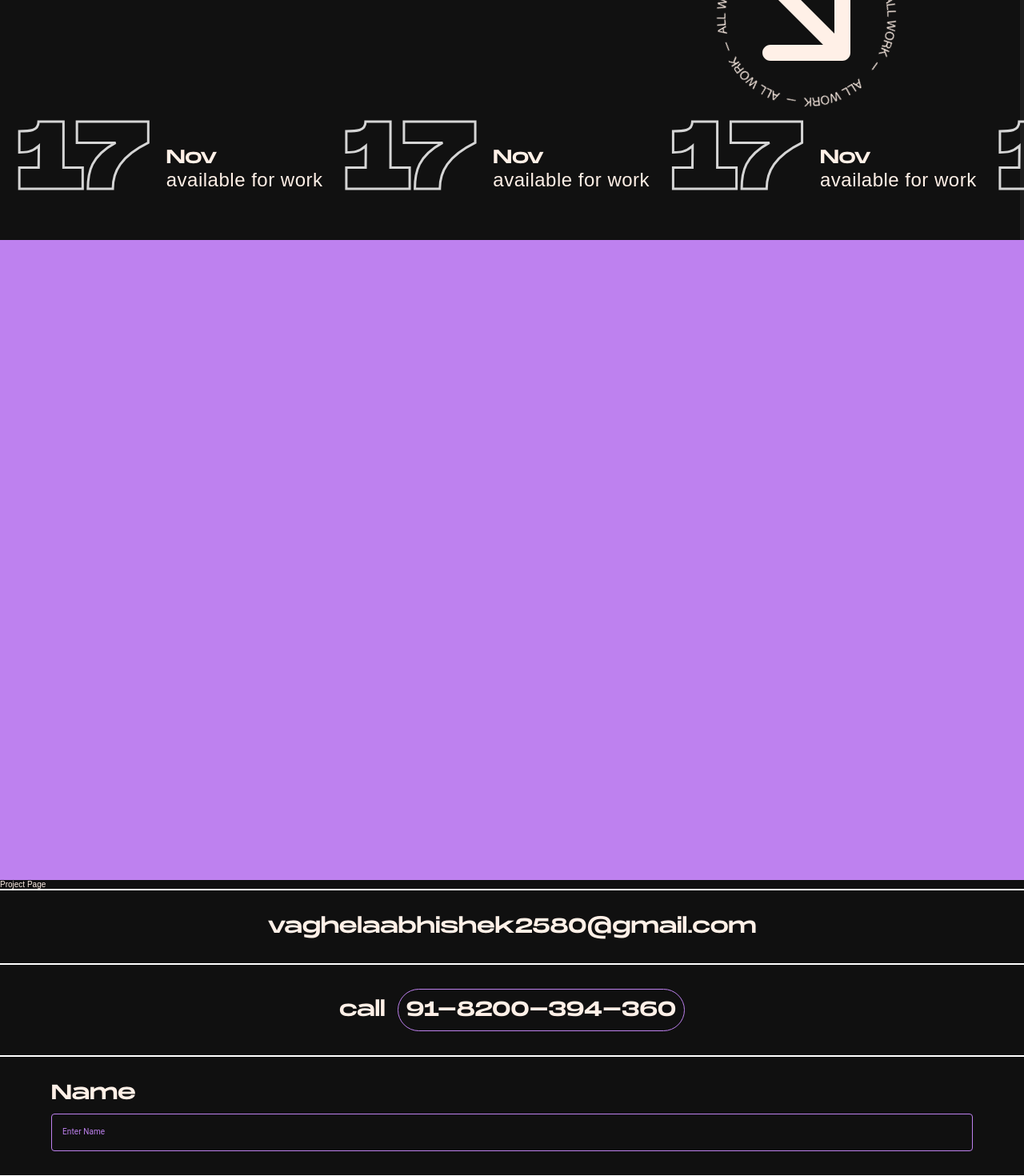
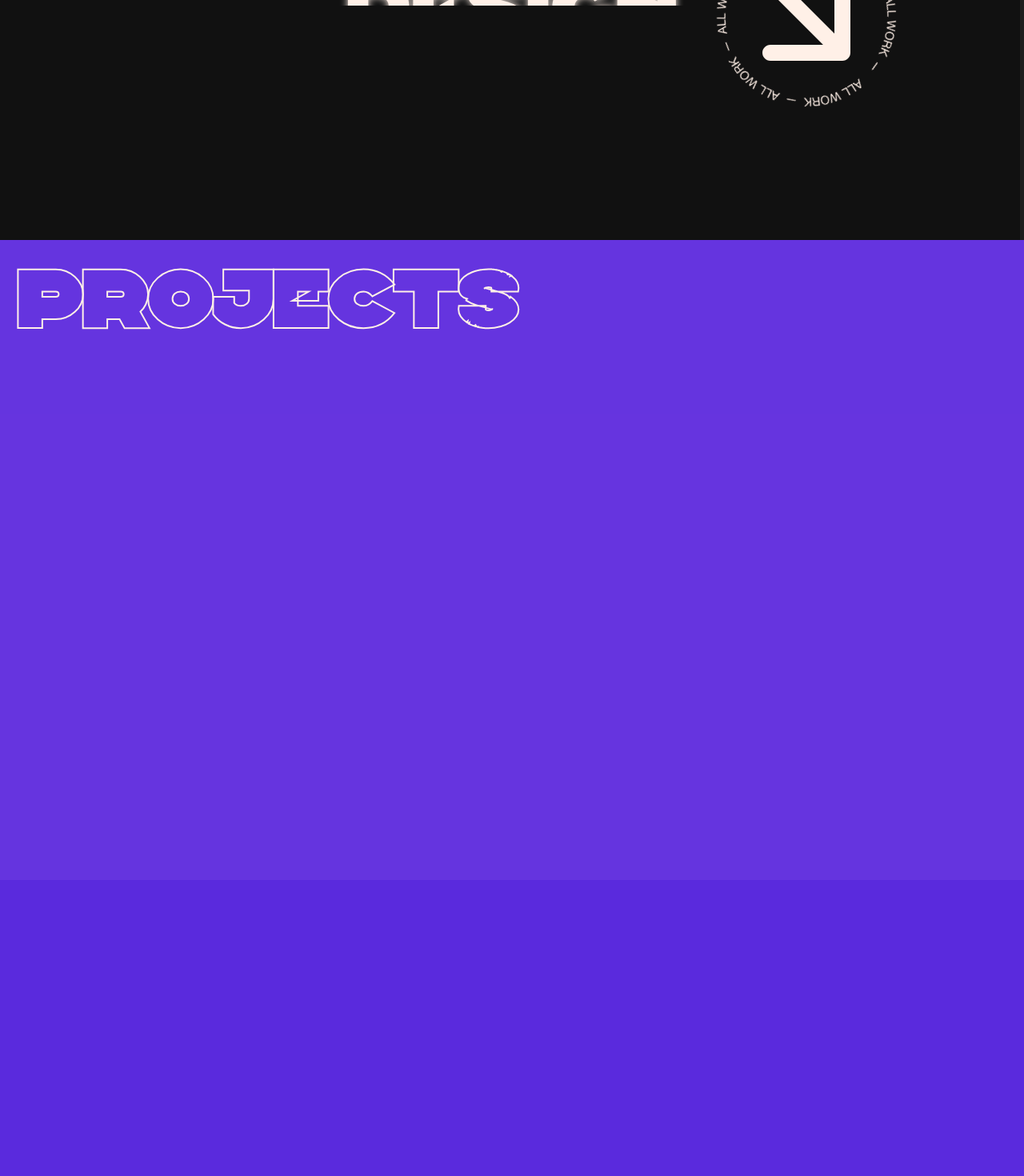
Before and after one commit to Abhishek79201/Portfolio, a React (Create React App) app: page / in a window 1280 px wide. Shown: the part 500-1970 px from the top of the page at 80% size. Built offline with nearby package versions, Linux system fonts and the light colour scheme.

Commit message:
project v1

```diff
--- a/src/App.js
+++ b/src/App.js
@@ -1,11 +1,11 @@
-import "./App.scss";
-import { Route, Routes } from "react-router-dom";
-import Home from "./assets/pages/Home/Home";
-import Projects from "./assets/pages/Projects/Projects";
-import About from "./assets/pages/About/About";
-import Contact from "./assets/pages/Contact/Contact";
-import Navbar from "../src/assets/components/Navbar";
-import React, { useState, useEffect } from "react";
+import './App.scss';
+import { Route, Routes } from 'react-router-dom';
+import Home from './assets/pages/Home/Home';
+import Projects from './assets/pages/Projects/Projects';
+import About from './assets/pages/About/About';
+import Contact from './assets/pages/Contact/Contact';
+import Navbar from '../src/assets/components/Navbar';
+import React, { useState, useEffect } from 'react';
 
 function App() {
   const [scrollTop, setScrollTop] = useState(0);
@@ -19,9 +19,9 @@ function App() {
   };
 
   useEffect(() => {
-    window.addEventListener("scroll", onScroll);
+    window.addEventListener('scroll', onScroll);
 
-    return () => window.removeEventListener("scroll", onScroll);
+    return () => window.removeEventListener('scroll', onScroll);
   }, []);
 
   return (
@@ -29,7 +29,11 @@ function App() {
       <div>
         <div
           id="progressBar"
-          style={{ width: `${scrollTop}%`, opacity: `{scrollTop}` }}
+          style={{
+            height: `${scrollTop}%`,
+            opacity: `${scrollTop}%`,
+            zIndex: `99999999`,
+          }}
         ></div>
         <div id="progressBarContainer"></div>
         <Navbar />
--- a/src/App.scss
+++ b/src/App.scss
@@ -40,14 +40,15 @@ $tertiary-color: #5a2add;
   width: 5px;
   height: 100%;
   background: rgba(255, 255, 255, 0.05);
+  z-index: 99999999;
 }
 
 #progressBar {
   position: fixed;
   z-index: 99999999;
-  top: 10rem;
-  left: 0;
-  height: 5px;
-  // width: 10px;
-  background: linear-gradient(to left, #5a2add, #be81ef);
+  top: 0;
+  right: 0;
+  // height: 5px;
+  width: 5px;
+  background: linear-gradient(to top, #5a2add, #be81ef);
 }
--- a/src/assets/components/Hero.css
+++ b/src/assets/components/Hero.css
@@ -7,7 +7,7 @@
 }
 
 .content {
-  height: 80vh;
+  height: 100vh;
   display: grid;
   place-content: center;
 }
@@ -142,6 +142,10 @@
   z-index: 0;
   line-height: 1;
 }
+.titleH {
+  -webkit-text-fill-color: transparent;
+  -webkit-text-stroke-width: 3px;
+}
 #month {
   font-family: 'extR', Fallback, sans-serif;
   font-size: 2.4rem;
@@ -150,18 +154,6 @@
   font-size: 2.4rem;
   font-family: 'montB', Fallback, sans-serif;
   letter-spacing: 0.5px;
-}
-
-.loop-holder {
-  display: flex;
-  white-space: nowrap;
-  overflow: hidden;
-}
-
-.loop-holder__text {
-  animation: textLoop 3s linear infinite;
-  font-size: 6vw;
-  padding-right: 0.35em;
 }
 
 @keyframes textLoop {
@@ -175,9 +167,12 @@
   }
 }
 
-@media screen and (min-width: 360px) {
+@media screen and (max-width: 360px) {
   .words {
-    height: 5rem;
+    height: 3rem;
+  }
+  .wrapper {
+    font-size: 3rem;
   }
   .spin {
     width: 56px;
@@ -186,6 +181,36 @@
   .arrowP {
     width: 28px;
     height: 28px;
+  }
+
+  .loop-holder__text {
+    display: none;
+  }
+
+  .absolute-position {
+    top: 54%;
+    left: 70%;
+  }
+}
+@media screen and (min-width: 360px) {
+  .words {
+    height: 5rem;
+  }
+  .spin {
+    width: 112px;
+    height: 112px;
+  }
+  .arrowP {
+    width: 58px;
+    height: 58px;
+  }
+  .arrow {
+    top: 2.6rem;
+    left: 2.6rem;
+  }
+
+  .loop-holder__text {
+    display: none;
   }
 }
 @media screen and (min-width: 568px) {
@@ -208,6 +233,11 @@
     top: 2.5rem;
     left: 2.5rem;
   }
+
+  .loop-holder__text {
+    font-size: 18vh;
+    display: initial;
+  }
 }
 @media screen and (min-width: 768px) {
   .wrapper {
@@ -229,4 +259,7 @@
     width: 117px;
     height: 117px;
   }
+  .loop-holder__text {
+    font-size: 20vh;
+  }
 }
--- a/src/assets/components/Hero.js
+++ b/src/assets/components/Hero.js
@@ -1,32 +1,13 @@
-import React from "react";
+import React from 'react';
 
-import "./Hero.css";
+import './Hero.css';
 const Hero = () => {
-  const d = new Date();
-  let month = d.getMonth();
-  let date = d.getDate();
-  let mL = [
-    "Jan",
-    "Feb",
-    "Mar",
-    "Apr",
-    "May",
-    "Jun",
-    "Jul",
-    "Aug",
-    "Sept",
-    "Oct",
-    "Nov",
-    "Dec",
-  ];
-  month = mL[month];
-
   return (
     <div className="content1">
       <div className="content">
         <div className="big-text">
           <div className="wrapper">
-            <p>Lets</p>
+            <p className="titleH">Lets</p>
             <div className="words">
               <span className="c1 roller">Develop</span>
               <span className="c2 roller">Experience</span>
@@ -70,87 +51,6 @@ const Hero = () => {
           </div>
         </div>
       </div>
-
-      <div className="loop-holder">
-        <div className="loop-holder__text">
-          <div className="availability">
-            <div className="avail-container">
-              <div className="Date_div">
-                <span id="date">{date}</span>
-              </div>
-              <div className="info_div">
-                <span id="month">{month}</span>
-                <span className="Avail">available for work</span>
-              </div>
-            </div>
-          </div>
-        </div>
-        <div className="loop-holder__text">
-          <div className="availability">
-            <div className="avail-container">
-              <div className="Date_div">
-                <span id="date">{date}</span>
-              </div>
-              <div className="info_div">
-                <span id="month">{month}</span>
-                <span className="Avail">available for work</span>
-              </div>
-            </div>
-          </div>
-        </div>
-        <div className="loop-holder__text">
-          <div className="availability">
-            <div className="avail-container">
-              <div className="Date_div">
-                <span id="date">{date}</span>
-              </div>
-              <div className="info_div">
-                <span id="month">{month}</span>
-                <span className="Avail">available for work</span>
-              </div>
-            </div>
-          </div>
-        </div>
-        <div className="loop-holder__text">
-          <div className="availability">
-            <div className="avail-container">
-              <div className="Date_div">
-                <span id="date">{date}</span>
-              </div>
-              <div className="info_div">
-                <span id="month">{month}</span>
-                <span className="Avail">available for work</span>
-              </div>
-            </div>
-          </div>
-        </div>
-        <div className="loop-holder__text">
-          <div className="availability">
-            <div className="avail-container">
-              <div className="Date_div">
-                <span id="date">{date}</span>
-              </div>
-              <div className="info_div">
-                <span id="month">{month}</span>
-                <span className="Avail">available for work</span>
-              </div>
-            </div>
-          </div>
-        </div>
-        <div className="loop-holder__text">
-          <div className="availability">
-            <div className="avail-container">
-              <div className="Date_div">
-                <span id="date">{date}</span>
-              </div>
-              <div className="info_div">
-                <span id="month">{month}</span>
-                <span className="Avail">available for work</span>
-              </div>
-            </div>
-          </div>
-        </div>
-      </div>
     </div>
   );
 };
--- a/src/assets/pages/Contact/contact.scss
+++ b/src/assets/pages/Contact/contact.scss
@@ -7,23 +7,40 @@
   display: flex;
   justify-content: center;
   flex-direction: column;
+  height: 80vh;
 
   .line {
-    border: 1px solid white;
+    border: 1px solid #c4c4c4;
     display: flex;
   }
   .email {
-    font-family: "extR", Fallback, sans-serif;
-    font-size: 2.6rem;
+    font-family: 'extR', Fallback, sans-serif;
+    font-size: 2rem;
     font-weight: 500;
     padding: 30px 0px;
     justify-content: center;
     display: flex;
   }
 }
+.loop-holder {
+  display: flex;
+  white-space: nowrap;
+  overflow: hidden;
+}
+
+.loop-holder__text {
+  animation: textLoop 3s linear infinite;
+  font-size: 20vh;
+  padding-right: 0.35em;
+}
+.content4 {
+  display: grid;
+  justify-content: center;
+  align-items: center;
+}
 .call-section {
   display: flex;
-  font-family: "extR", Fallback, sans-serif;
+  font-family: 'extR', Fallback, sans-serif;
   justify-content: center;
   font-size: 2.6rem;
   font-weight: 500;
@@ -34,14 +51,15 @@
     margin-right: 15px;
   }
   .call-number {
-    border: 1px solid #be81ef;
-    border-radius: 30px;
+    border: 3px solid #5a2add;
+    border-radius: 300px;
     padding: 10px;
   }
 }
 .namefield {
   display: flex;
-  font-family: "extR", Fallback, sans-serif;
+  font-family: 'Poppins', Fallback, sans-serif;
+
   flex-direction: column;
   font-size: 2.6rem;
   padding: 30px 0px;
@@ -49,4 +67,7 @@
   .name {
     margin-bottom: 10px;
   }
+  #custom-css-outlined-input {
+    color: #5a2add;
+  }
 }
--- a/src/assets/pages/Home/Home.js
+++ b/src/assets/pages/Home/Home.js
@@ -1,16 +1,16 @@
-import "./home.scss";
+import './home.scss';
 
-import React from "react";
-import Hero from "../../components/Hero";
-import Projects from "../Projects/Projects";
-import Contact from "../Contact/Contact";
+import React from 'react';
+import Hero from '../../components/Hero';
+import Projects from '../Projects/Projects';
+import Contact from '../Contact/Contact';
 
 const Home = () => {
   return (
     <div>
       <Hero />
       <Projects />
-      <Contact />
+      {/* <Contact /> */}
     </div>
   );
 };
--- a/src/assets/pages/Projects/Projects.js
+++ b/src/assets/pages/Projects/Projects.js
@@ -1,13 +1,39 @@
 import './project.scss';
 import React from 'react';
+import { useState, useEffect } from 'react';
 
 const Projects = () => {
+  const [scrollTop, setScrollTop] = useState(0);
+  const onScroll = () => {
+    const winScroll = document.documentElement.scrollTop;
+    let height =
+      document.documentElement.scrollHeight -
+      document.documentElement.clientHeight;
+    const scorlled = (winScroll / height) * 100;
+    setScrollTop(scorlled);
+  };
+
+  useEffect(() => {
+    window.addEventListener('scroll', onScroll);
+
+    return () => window.removeEventListener('scroll', onScroll);
+  }, []);
+
   return (
     <div>
-      <div className="project ">
-        <div className="container b2"></div>
+      <div className="project">
+        <div className="container b2">
+          <h1
+            className="title"
+            style={{
+              left: `${scrollTop / 2.5}%`,
+            }}
+          >
+            {' '}
+            Projects
+          </h1>
+        </div>
       </div>
-      <div className="project">Project Page</div>
     </div>
   );
 };
--- a/src/assets/pages/Projects/project.scss
+++ b/src/assets/pages/Projects/project.scss
@@ -1,6 +1,10 @@
 .project {
   background-color: #5a2add;
-  background-color: rgba(17, 17, 17, 0.9);
   width: 100% !important;
   margin: 0 !important;
+  height: 150vh;
 }
+.b2 {
+  background-color: #bd81ef1e;
+  height: 100vh;
+}
--- a/src/index.css
+++ b/src/index.css
@@ -57,6 +57,14 @@ a {
   text-decoration: none;
 }
 
+.title {
+  font-size: 15rem;
+  font-family: 'camar';
+  padding: 2rem;
+  -webkit-text-fill-color: transparent;
+  -webkit-text-stroke-width: 2px;
+  position: absolute;
+}
 ul {
   list-style: none;
 }
@@ -84,9 +92,20 @@ ul {
 .b1 {
   background-color: #5a2add;
 }
-.b2 {
-  background-color: #be81ef;
-  height: 100vh;
-}
 
 /* scroll */
+@media screen and (max-width: 360px) {
+  .title {
+    font-size: 3rem;
+  }
+}
+@media screen and (min-width: 360px) {
+  .title {
+    font-size: 6rem;
+  }
+}
+@media screen and (min-width: 568px) {
+  .title {
+    font-size: 12rem;
+  }
+}
```
Also changed, not shown: src/assets/components/Navbar.js (+9 -9 lines), src/assets/pages/Contact/Contact.js (+127 -21 lines).
